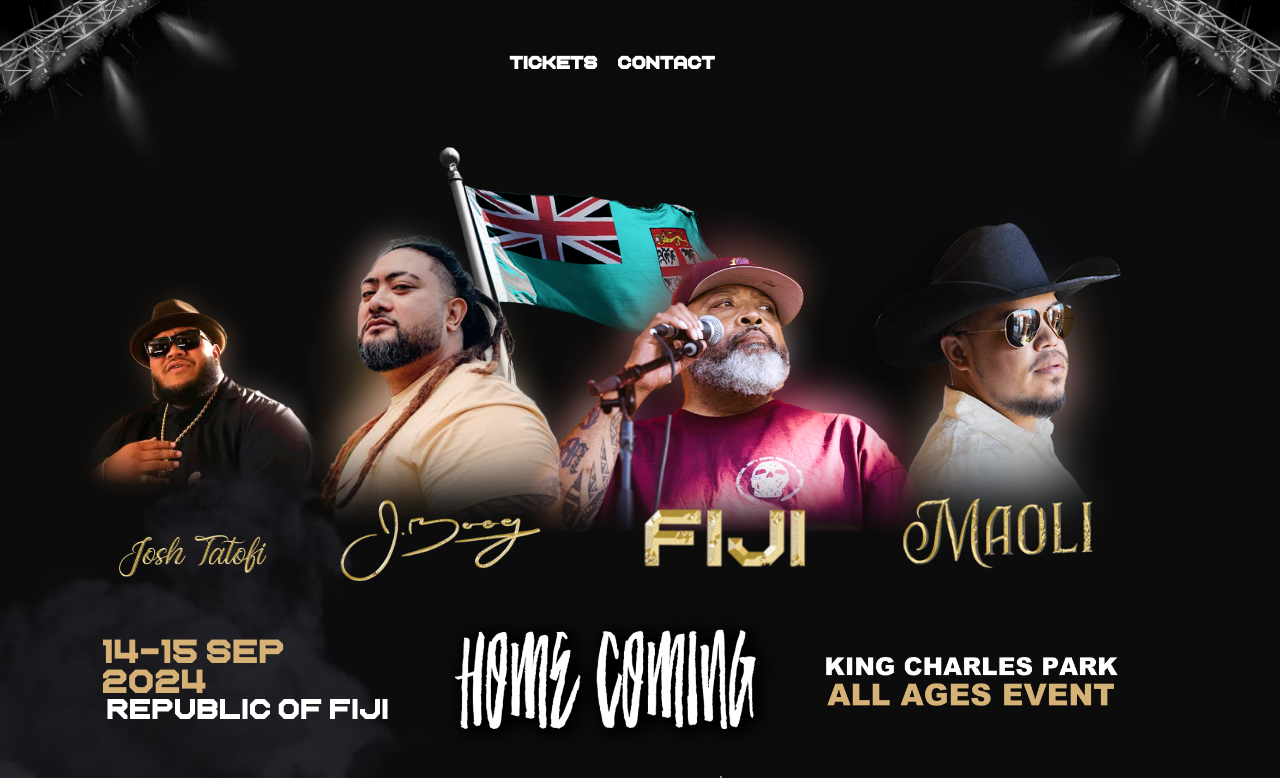
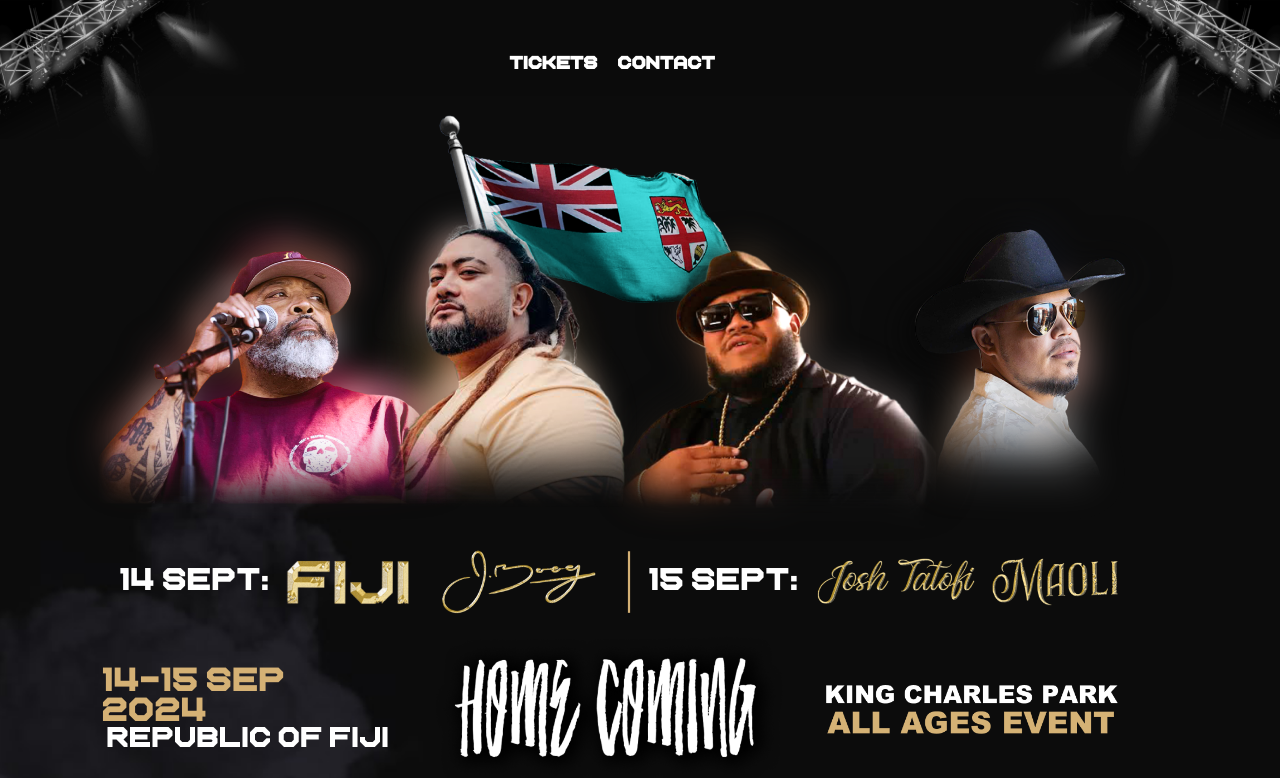
Before and after one commit to WebIgniteNZ/homecoming, a Next.js app: page / in a window 1280 px wide. Shown: the top 778 px of the page. Built offline with nearby package versions, Linux system fonts and the light colour scheme.

Commit message:
added specifid dates for artits

```diff
--- a/components/Sections/Hero/Hero.module.scss
+++ b/components/Sections/Hero/Hero.module.scss
@@ -23,7 +23,25 @@
 .flag {
   @apply absolute left-1/2  top-0 h-auto z-0;
   width: 28%;
-  transform: translateX(-60%) translateY(10%);
+  transform: translateX(-60%) translateY(0%);
+}
+.name {
+  @apply w-auto h-auto   z-10 transition-all  flex;
+  &:hover {
+    scale: 1.1;
+  }
+  &.fiji {
+    width: 20%;
+  }
+  &.jboog {
+    width: 30%;
+  }
+  &.josh {
+    width: 25%;
+  }
+  &.maoli {
+    width: 20%;
+  }
 }
 .artists {
   @apply flex w-full;
@@ -32,62 +50,51 @@
     display: flex;
     justify-content: center;
   }
-  .name {
-    @apply absolute w-2/3 h-auto top-full left-1/2 -translate-x-1/2 -translate-y-1/2  z-10 transition-all;
-    &:hover {
-      scale: 1.1;
-    }
-  }
+
   .artistImg {
     @apply w-full h-auto;
     max-width: unset;
     width: 150%;
     object-fit: contain;
   }
-  .josh {
+  .fiji {
+    width: 100%;
     position: relative;
     z-index: 0;
     .artistImg {
-      transform: translateX(12%);
-    }
-    .name {
-      width: 70%;
-      transform: translateX(-30%) translateY(-100%);
+      transform: translateX(17%);
     }
   }
   .jboog {
+    width: 100%;
     position: relative;
     z-index: 1;
     .artistImg {
-      width: 140%;
+      width: 150%;
       transform: translateX(5%);
     }
-    .name {
-      width: 75%;
-      transform: translateX(-45%) translateY(-100%);
-    }
   }
-  .fiji {
+  .josh {
+    width: 100%;
     position: relative;
     z-index: 0;
     .artistImg {
-      transform: translateX(-5%);
-    }
-    .name {
-      width: 57%;
-      transform: translateX(-56%) translateY(-130%);
+      width: 150%;
+      transform: translateX(-3%);
     }
   }
   .maoli {
+    width: 100%;
     position: relative;
     z-index: 3;
     .artistImg {
+      width: 140%;
       transform: translateX(-15%);
     }
-    .name {
-      width: 60%;
-      transform: translateX(-85%) translateY(-122%);
-    }
+  }
+  .name {
+    width: 60%;
+    transform: translateX(-85%) translateY(-122%);
   }
 }
 .heroMob {
@@ -103,12 +110,11 @@
 @media (min-width: 1280px) {
   .section {
     height: max-content;
-    max-height: 800px;
   }
 }
 @media (min-width: 1440px) {
-  .section {
-    height: 80vh;
-    max-height: 800px;
+  .hero {
+    max-width: 1480px;
+    padding-top: 6%;
   }
 }
--- a/components/Sections/Hero/HeroSection.js
+++ b/components/Sections/Hero/HeroSection.js
@@ -12,20 +12,14 @@
           alt="Fiji Flag"
         />
         <div className={styles.artists}>
-          <div className={styles.josh}>
+          <div className={styles.fiji}>
             <Image
               className={styles.artistImg}
               width={540}
               height={450}
-              src="/assets/artists/josh.png"
-              alt="Josh"
+              src="/assets/artists/fiji.png"
+              alt="Artists"
             />
-            <a
-              target="_blank"
-              href="https://www.instagram.com/joshtatofimusic/"
-              className={styles.name}>
-              <Image width={279} height={103} src="/assets/artists/josh-name.png" alt="Josh " />
-            </a>
           </div>
           <div className={styles.jboog}>
             <Image
@@ -35,24 +29,15 @@
               src="/assets/artists/jboog.png"
               alt="Artists"
             />
-            <a
-              target="_blank"
-              href="https://www.instagram.com/jboogmusic/?hl=en"
-              className={styles.name}>
-              <Image width={306} height={112} src="/assets/artists/jboog-name.png" alt="JBoog " />
-            </a>
           </div>
-          <div className={styles.fiji}>
+          <div className={styles.josh}>
             <Image
               className={styles.artistImg}
               width={540}
               height={450}
-              src="/assets/artists/fiji.png"
-              alt="Artists"
+              src="/assets/artists/josh.png"
+              alt="Josh"
             />
-            <a target="_blank" href="https://www.instagram.com/f1j1/?hl=en" className={styles.name}>
-              <Image width={161} height={58} src="/assets/artists/fiji-name.png" alt="Fiji " />
-            </a>
           </div>
           <div className={styles.maoli}>
             <Image
@@ -60,12 +45,39 @@
               width={540}
               height={450}
               src="/assets/artists/maoli.png"
-              alt="Artists"
+              alt="Maoli"
             />
+          </div>
+        </div>
+        <div className="flex w-full items-center gap-4 justify-center scale-110">
+          <div className="flex w-fit  items-center justify-end gap-4">
+            <p className="text-[clamp(18px,2vw,27px)] leading-none">14 sept:</p>
+            <a
+              target="_blank"
+              href="https://www.instagram.com/f1j1/?hl=en"
+              className={`${styles.name} ${styles.fiji}`}>
+              <Image width={161} height={58} src="/assets/artists/fiji-name.png" alt="Fiji " />
+            </a>
+            <a
+              target="_blank"
+              href="https://www.instagram.com/jboogmusic/?hl=en"
+              className={`${styles.name} ${styles.jboog}`}>
+              <Image width={306} height={112} src="/assets/artists/jboog-name.png" alt="JBoog " />
+            </a>
+          </div>
+          <div className="h-14 w-0.5 flex-shrink-0 bg-mustard mx-auto"></div>
+          <div className="flex  items-center  gap-4">
+            <p className="text-[clamp(18px,2vw,27px)] leading-none">15 sept:</p>
+            <a
+              target="_blank"
+              href="https://www.instagram.com/joshtatofimusic/"
+              className={`${styles.name} ${styles.josh}`}>
+              <Image width={279} height={103} src="/assets/artists/josh-name.png" alt="Josh " />
+            </a>
             <a
               target="_blank"
               href="https://www.instagram.com/maolimusic/?hl=en"
-              className={styles.name}>
+              className={`${styles.name} ${styles.maoli}`}>
               <Image width={210} height={78} src="/assets/artists/maoli-name.png" alt="Maoli " />
             </a>
           </div>
```
